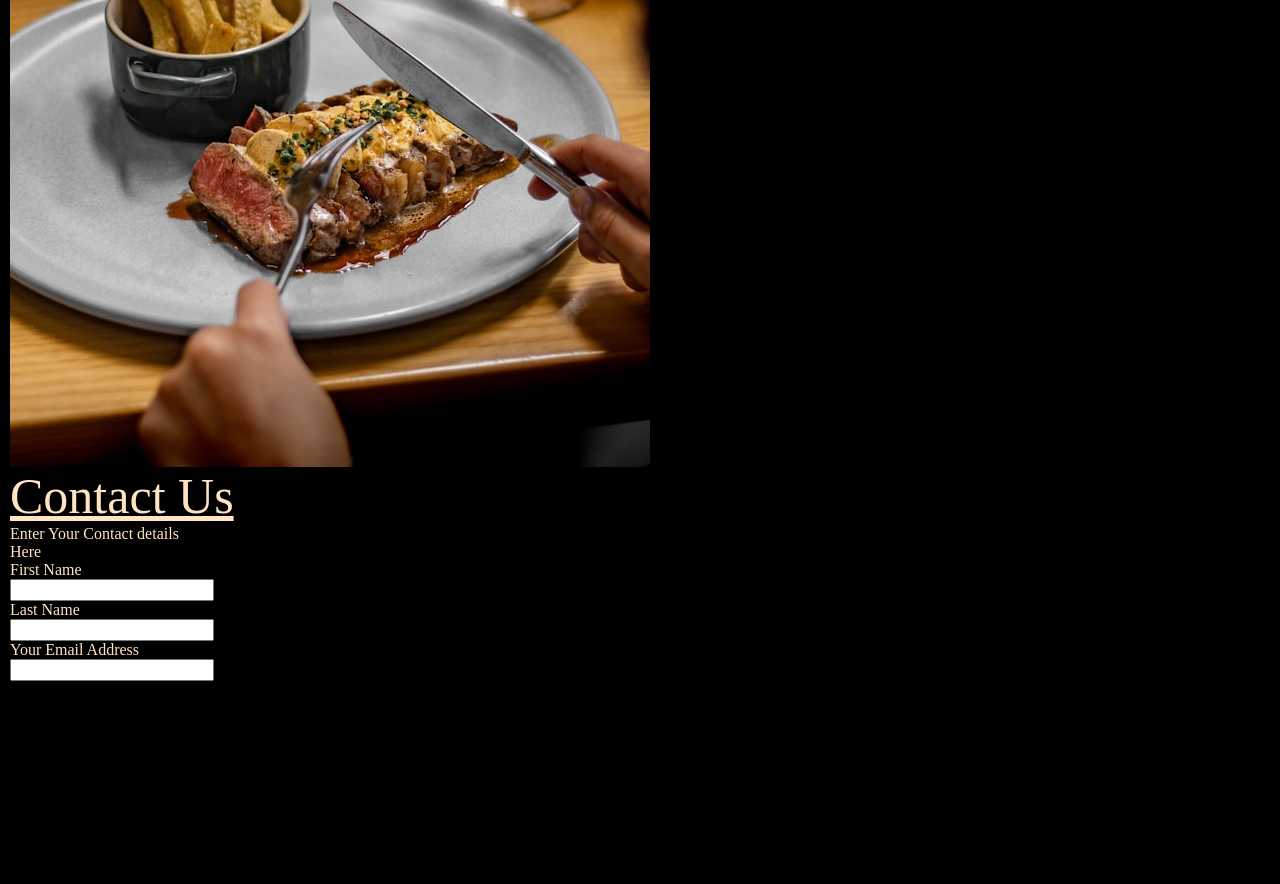
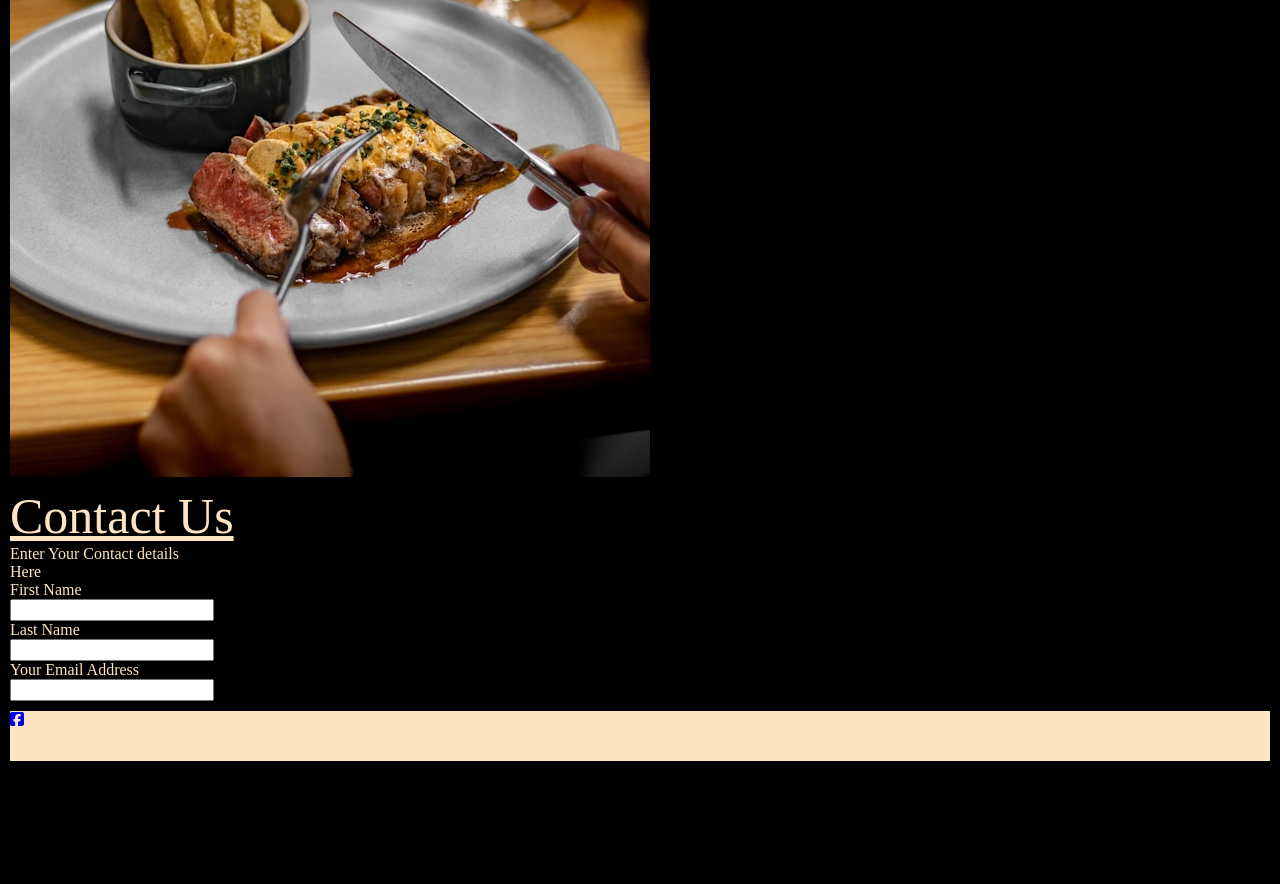
Before and after one commit to Peadar-Moore/My-Restaurant-Project, a plain HTML site: page index.html in a window 1280 px wide. Shown: the part 1270-2154 px from the top of the page. After the commit the page ends 2041 px from the top, so only its background shows below. Drawn offline with Linux system fonts and the light colour scheme.

Commit message:
Added a footer and a social media link to the footer section

```diff
--- a/assets/css/style.css
+++ b/assets/css/style.css
@@ -19,7 +19,7 @@ body {
     font-size: 50px;
     color: coral;
     min-height: auto;
-    max-width:700px;
+    max-width: auto;
     margin-inline: auto;
     text-align: center;
     text-decoration: underline;
@@ -64,7 +64,8 @@ body {
      color: bisque;
      background-color:black;
      text-align: center;
-
+     margin-top: 10px;
+     margin-bottom: 10px;
 
 
 }
@@ -117,5 +118,8 @@ body {
 
 
 footer{
-    min-height: 200px;;
+    min-height:50px;
+    background-color: bisque;
+    margin-top: 10px;
+    color:black;
 }
--- a/index.html
+++ b/index.html
@@ -73,18 +73,18 @@
 
         </div>
 
-
     </section>
 <!--Footer-->
 
     <footer>
-        this is the footer
+        <ul>
+            <Li>
+                <a href="http://www.Facbook.com" target="_blank" rel="noopener"
+                 aria-label="Visit our facebook page"><i class="fa-brands fa-square-facebook"></i></a>
+            </Li>
+
+        </ul>
     </footer>
-
-
-
-
-
 
     <script src="https://kit.fontawesome.com/3b20d96fa9.js" crossorigin="anonymous"></script>
 </body>
```
